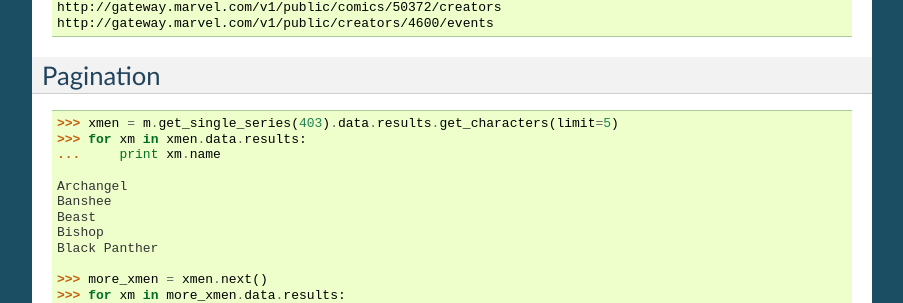
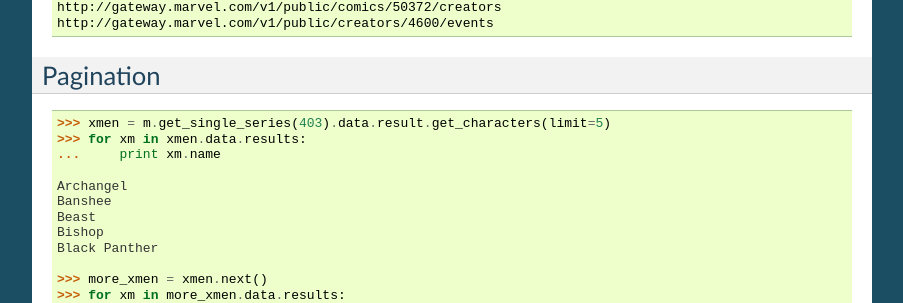
Before and after one commit to gpennington/PyMarvel, a Sphinx documentation site: the page built from docs/index.rst, in a window 1280 px wide and 900 px high, scrolled down 2023 px. Shown: the part 144-447 px from the top of the window, without its empty margins (198-1101 px from the left). Built offline with Sphinx 7.4.7, drawn with Linux system fonts in a browser that asks for light colours.

Commit message:
docs typo

```diff
--- a/docs/index.rst
+++ b/docs/index.rst
@@ -126,7 +126,7 @@
 ----------
 ::
 
-    >>> xmen = m.get_single_series(403).data.results.get_characters(limit=5)
+    >>> xmen = m.get_single_series(403).data.result.get_characters(limit=5)
     >>> for xm in xmen.data.results:
     ...     print xm.name
 
```
Also changed, not shown: README.md (+1 -1 lines).
